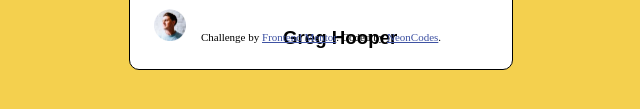
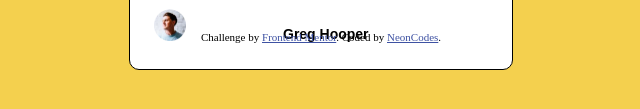
Before and after one commit to NeonCodes/Blog-preview-card-challenge, a plain HTML site: page index.html in a window 1280 px wide. Shown: the part 587-696 px from the top of the page, 319-959 px from the left. Drawn offline with Linux system fonts and the light colour scheme.

Commit message:
fixing authorname

```diff
--- a/index.html
+++ b/index.html
@@ -51,9 +51,9 @@
         <div class="image2">
           <img src="assets/images/image-avatar.webp" alt="man">
         </div>
-      <div class="authorname">
-        <h3>Greg Hooper</h3>
-      </div>
+        <div class="authorname">
+          <h4>Greg Hooper</h4>
+        </div>
     </div>
   </body>
   <footer>
--- a/style.css
+++ b/style.css
@@ -101,7 +101,7 @@ flex-direction: column;
   justify-content:center;
   flex-direction:column;
 }
-h5{
+.category h5{
   font-weight: 800;
   color: hsl(0, 0%, 7%);
   /*max-width: 58;
@@ -132,7 +132,7 @@ h1{
   display: flex;
   flex-direction: column;
 }
-/*images*/
+/*image 1*/
 img{
   max-width: 336px;
   max-height:200px;
@@ -167,6 +167,7 @@ justify-content: space-between;
 align-items: start;
 }
 
-h3{
+.authorname{
 font-family: "Figtree Extra Bold", sans-serif;
+font-size:0.875rem;
 }
```
